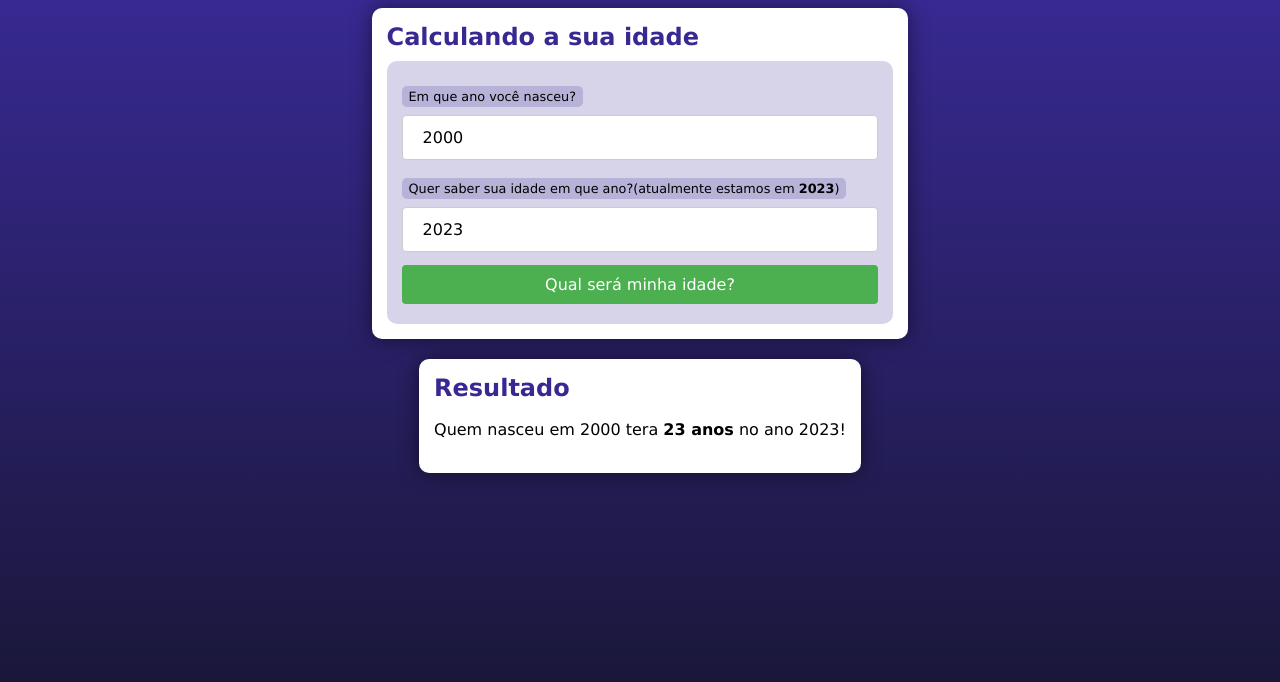
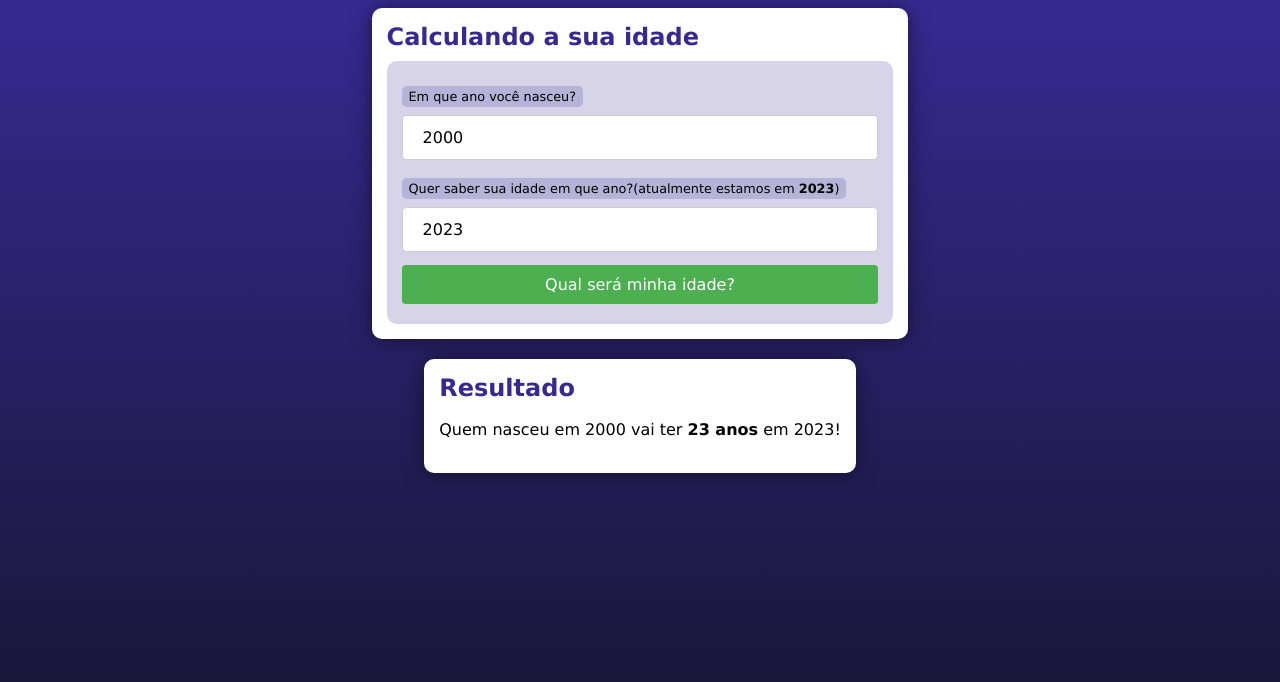
Before and after one commit to andregu14/cursophp, a PHP site: page / in a window 1280 px wide. Shown: the top 682 px of the page. Run offline with PHP 8.4, Linux system fonts and the light colour scheme.

Commit message:
Update index.php

```diff
--- a/Desafios/desafio010/index.php
+++ b/Desafios/desafio010/index.php
@@ -27,7 +27,7 @@
     </main>
     <section>
         <h2>Resultado</h2>
-        <p>Quem nasceu em <?=$ano?> tera <strong><?=$valor?> anos</strong> no ano <?=$ano2?>!
+        <p>Quem nasceu em <?=$ano?> vai ter <strong><?=$valor?> anos</strong> em <?=$ano2?>!
 
         </p>
     </section>
```
